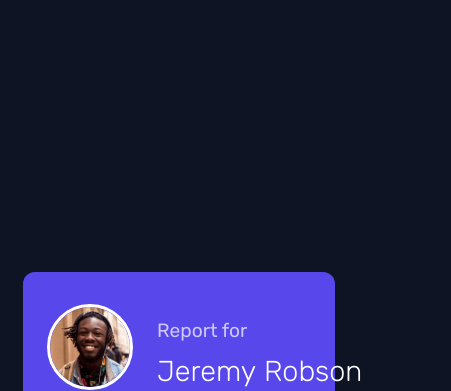
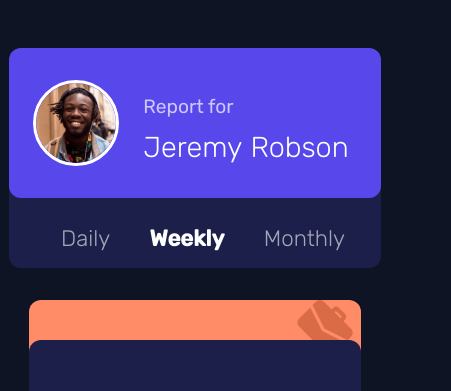
Before and after one commit to JimCoder-Dev/Time-tracking-dashboard, a plain HTML site: page index.html in a window 390 px wide. Shown: the top 391 px of the page, 451 px wide, since content can reach past the window. Drawn offline with Linux system fonts and the light colour scheme.

Commit message:
Add files via upload

```diff
--- a/style.css
+++ b/style.css
@@ -11,7 +11,7 @@ body {
   margin: 0;
   box-sizing: border-box;
   font-size: 62.5%;
-  font-family: 'Rubik', sans-serif;
+  font-family: "Rubik", sans-serif;
   background-color: hsl(226, 43%, 10%);
 }
 p {
@@ -115,6 +115,7 @@ p {
 }
 
 .ellipsis {
+  height: 100%;
   margin-right: 1.2rem;
 }
 .row {
@@ -165,9 +166,11 @@ p {
   font-weight: 300;
 }
 
-@media (max-width: 40em) {
+@media (max-width: 77em) {
   .container {
     flex-direction: column;
+    padding-top: 0;
+    padding: 1rem;
   }
 
   .grid {
@@ -175,9 +178,7 @@ p {
   }
 
   .report-card {
-    width: 80%;
     margin: 2rem;
-    margin-left: 0;
   }
 
   .report-heading {
@@ -222,7 +223,7 @@ p {
 
   .card {
     height: 8rem;
-    width: 30rem;
+    width: 100%;
     margin-bottom: 8rem;
   }
 
@@ -235,6 +236,4 @@ p {
   .last-week {
     margin-right: 1rem;
   }
-
-
 }
```
Also changed, not shown: Time-tracking-mobile.png (added), Time-tracking-monthly.png (added), Time-tracking-weekly.png (added).
